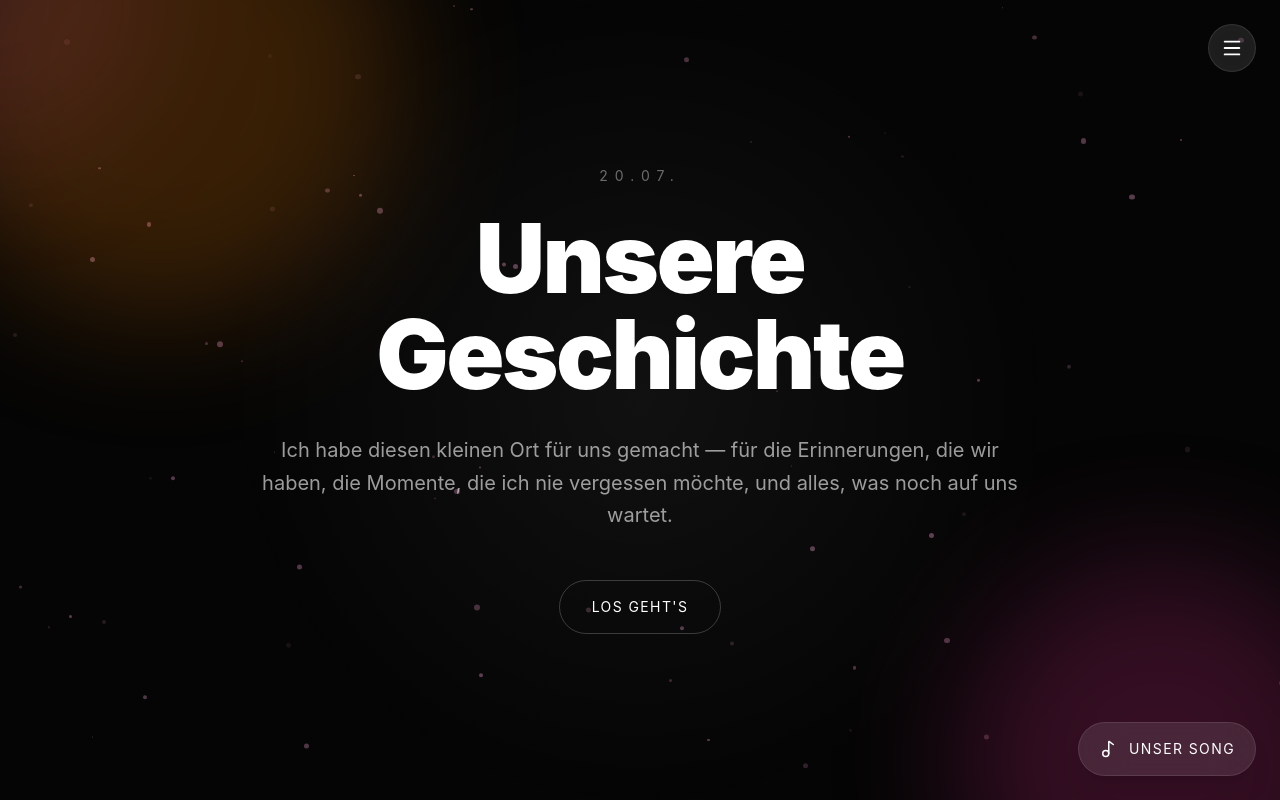
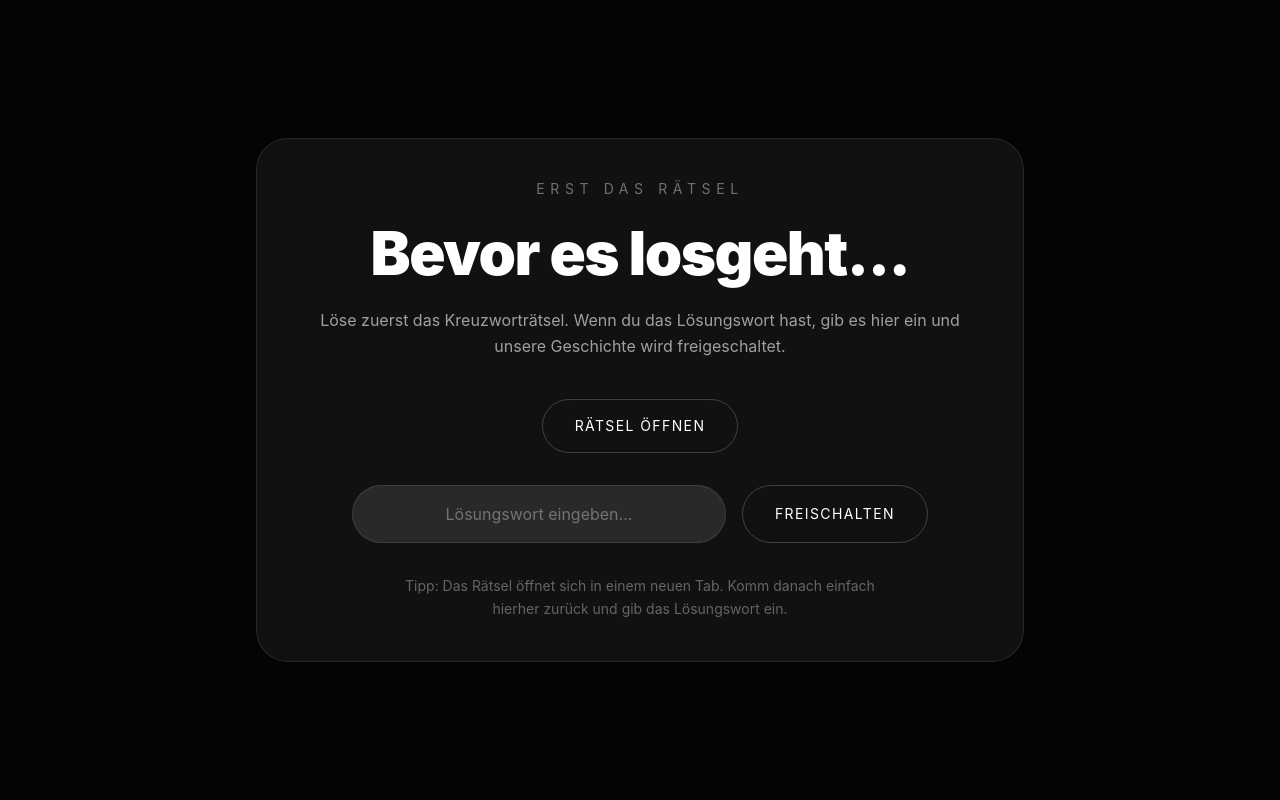
Before and after one commit to lucasteigleder/our-story, a React (Vite) app: page / in a window 1280 px wide. Shown: the top 800 px of the page. Built offline with nearby package versions, Linux system fonts and the light colour scheme; a web font is replaced by a local one.

Commit message:
added crossword

```diff
--- a/src/App.jsx
+++ b/src/App.jsx
@@ -125,6 +125,9 @@ const timeline = [
 
 const relationshipStartDate = new Date("2024-07-20")
 
+const secretWord = "jana"
+const crosswordUrl = "https://crosswordlabs.com/view/jahrestag-quiz"
+
 function getTimeTogether() {
   const now = new Date()
   const difference = now - relationshipStartDate
@@ -158,6 +161,10 @@ function App() {
 
   const [loading, setLoading] = useState(true)
 
+  const [unlocked, setUnlocked] = useState(false)
+  const [answer, setAnswer] = useState("")
+  const [answerError, setAnswerError] = useState("")
+
   useEffect(() => {
     const timer = setInterval(() => {
       setTimeTogether(getTimeTogether())
@@ -177,6 +184,7 @@ function App() {
     { label: "Abschlussbrief", href: "#letter" },
   ]
 
+
   useEffect(() => {
     const timer = setTimeout(() => {
       setLoading(false)
@@ -193,6 +201,83 @@ function App() {
       }}
       className="min-h-screen bg-[#050505] text-white overflow-hidden"
     >
+      {!unlocked && (
+        <div className="fixed inset-0 z-[9999] overflow-y-auto bg-[#050505] px-6 py-10">
+          <div className="mx-auto flex min-h-full w-full max-w-3xl items-center justify-center">
+            <motion.div
+              initial={{ opacity: 0, y: 24 }}
+              animate={{ opacity: 1, y: 0 }}
+              transition={{ duration: 0.9 }}
+              className="w-full rounded-[2rem] border border-white/10 bg-white/[0.05] p-6 text-center shadow-2xl backdrop-blur-xl sm:p-10"
+            >
+              <p className="mb-6 text-sm uppercase tracking-[0.4em] text-white/40">
+                Erst das Rätsel
+              </p>
+
+              <h1 className="mb-6 text-4xl font-black tracking-tight sm:text-5xl md:text-6xl">
+                Bevor es losgeht...
+              </h1>
+
+              <p className="mx-auto mb-10 max-w-2xl leading-relaxed text-white/60">
+                Löse zuerst das Kreuzworträtsel. Wenn du das Lösungswort hast,
+                gib es hier ein und unsere Geschichte wird freigeschaltet.
+              </p>
+
+              <a
+                href={crosswordUrl}
+                target="_blank"
+                rel="noreferrer"
+                className="mb-8 inline-block rounded-full border border-white/20 px-8 py-4 text-sm uppercase tracking-widest transition hover:bg-white hover:text-black"
+              >
+                Rätsel öffnen
+              </a>
+
+              <form
+                onSubmit={(e) => {
+                  e.preventDefault()
+
+                  if (answer.trim().toLowerCase() === secretWord) {
+                    setAnswerError("")
+                    setUnlocked(true)
+                  } else {
+                    setAnswerError("Nicht ganz — probier es nochmal ❤️")
+                  }
+                }}
+                className="mx-auto flex max-w-xl flex-col gap-4 sm:flex-row"
+              >
+                <input
+                  type="text"
+                  placeholder="Lösungswort eingeben..."
+                  value={answer}
+                  onChange={(e) => {
+                    setAnswer(e.target.value)
+                    setAnswerError("")
+                  }}
+                  className="min-w-0 flex-1 rounded-full border border-white/10 bg-white/10 px-6 py-4 text-center text-white outline-none placeholder:text-white/35 focus:border-white/30"
+                />
+
+                <button
+                  type="submit"
+                  className="rounded-full border border-white/20 px-8 py-4 text-sm uppercase tracking-widest transition hover:bg-white hover:text-black"
+                >
+                  Freischalten
+                </button>
+              </form>
+
+              {answerError && (
+                <p className="mt-5 text-sm text-pink-200/80">
+                  {answerError}
+                </p>
+              )}
+
+              <p className="mx-auto mt-8 max-w-lg text-sm leading-relaxed text-white/35">
+                Tipp: Das Rätsel öffnet sich in einem neuen Tab. Komm danach einfach
+                hierher zurück und gib das Lösungswort ein.
+              </p>
+            </motion.div>
+          </div>
+        </div>
+      )}
       <AnimatePresence>
   {loading && (
     <motion.div
@@ -334,7 +419,7 @@ function App() {
         </motion.div>
       </section>
 
-      <section id="story" className="min-h-screenpx-6 py-28 max-w-6xl mx-auto">
+      <section id="story" className="min-h-screen px-6 py-28 max-w-6xl mx-auto">
         <motion.h2
           initial={{ opacity: 0, y: 24 }}
           whileInView={{ opacity: 1, y: 0 }}
@@ -377,7 +462,7 @@ function App() {
         </div>
       </section>
 
-<section id="counter" className="min-h-screenpx-6 py-24 max-w-6xl mx-auto text-center relative z-10">
+<section id="counter" className="min-h-screen px-6 py-24 max-w-6xl mx-auto text-center relative z-10">
   <motion.div
     initial={{ opacity: 0, y: 24 }}
     whileInView={{ opacity: 1, y: 0 }}
@@ -389,7 +474,7 @@ function App() {
       Seit es UNS gibt
     </p>
 
-    <div className="grid grid-cols-2 md:grid-cols-3 md:grid-cols-5 gap-4 mb-8">
+    <div className="grid grid-cols-2 sm:grid-cols-3 md:grid-cols-5 gap-4 mb-8">
       {[
         { label: "Jahre", value: timeTogether.years },
         { label: "Monate", value: timeTogether.months },
```
